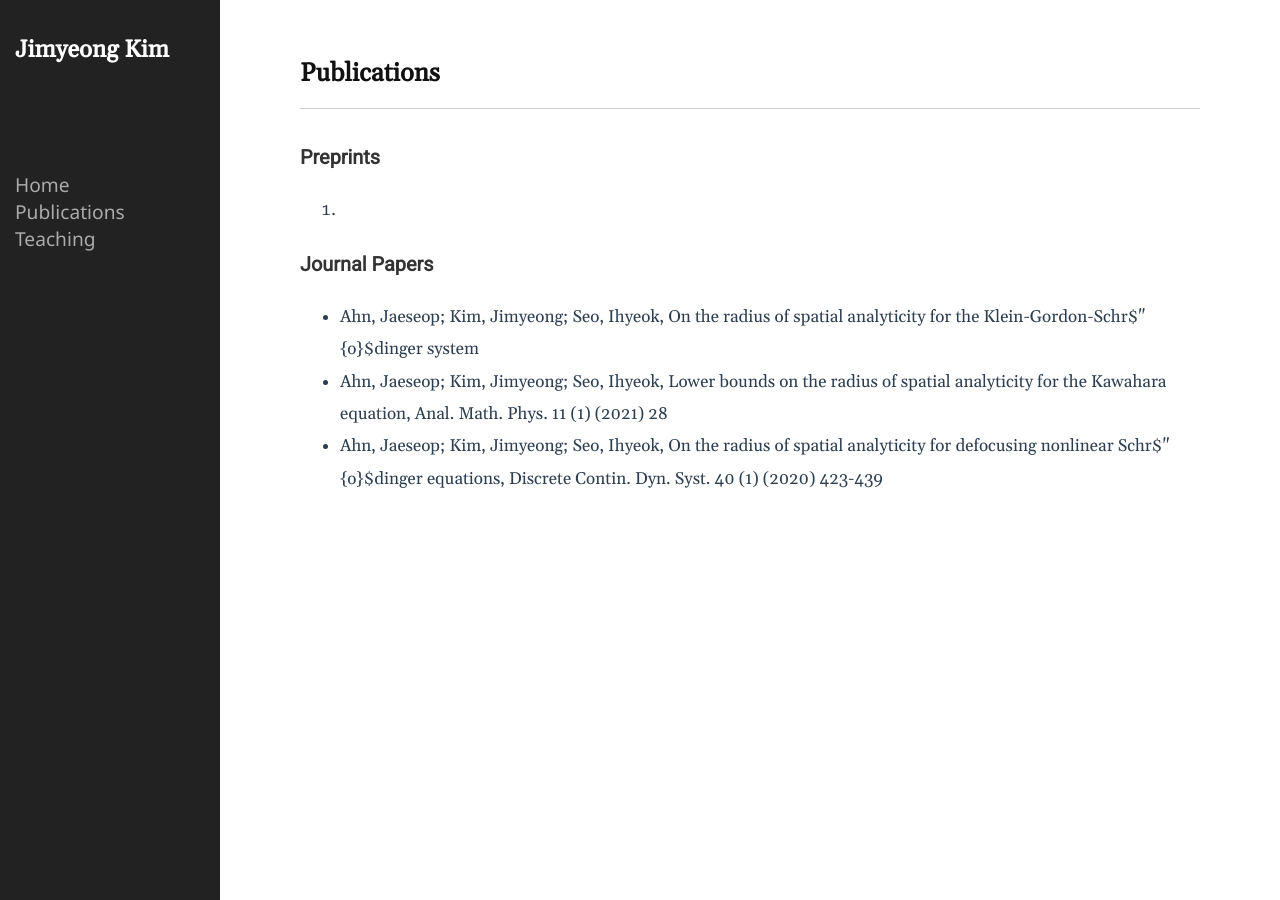
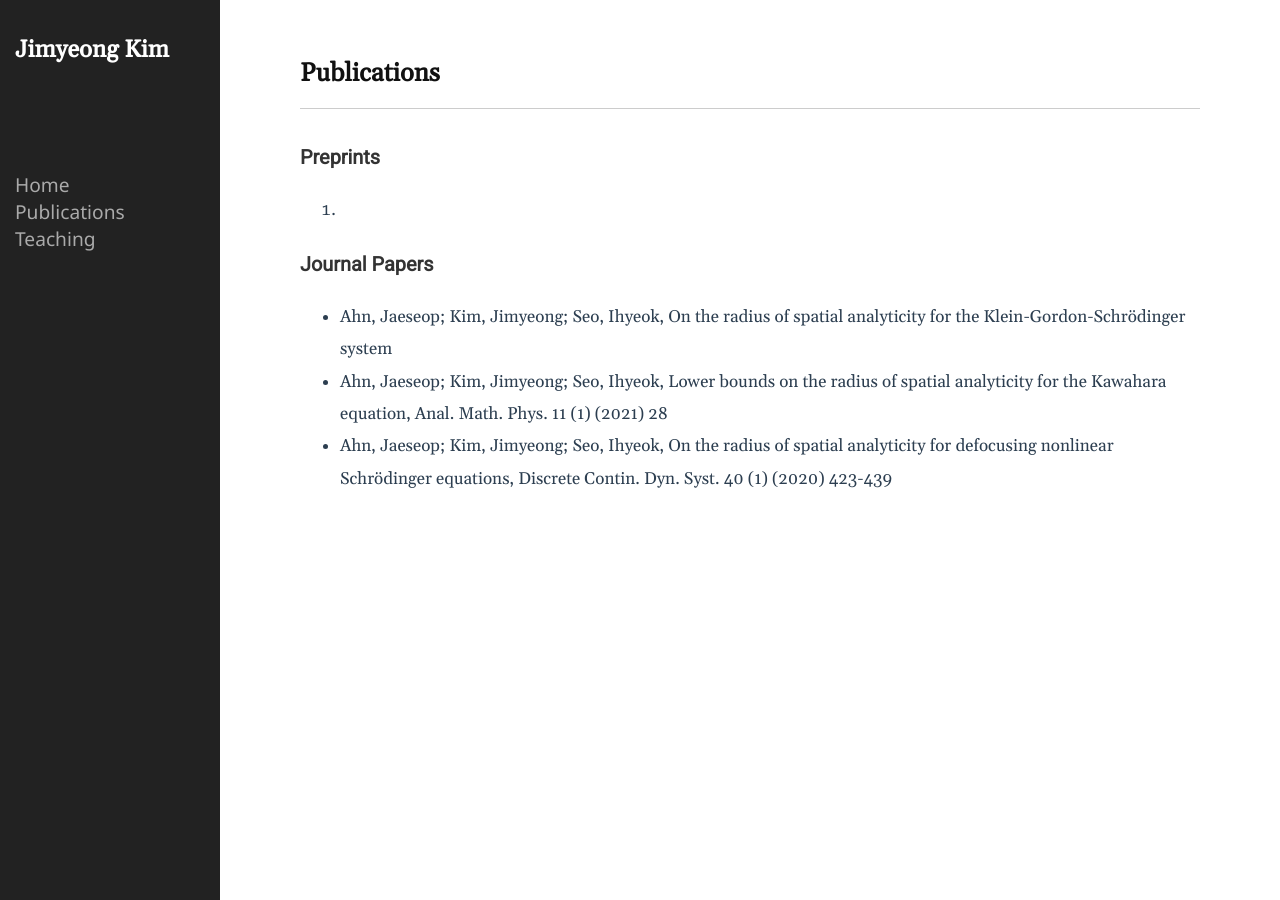
Before and after one commit to kimjimyeong93/kimjimyeong93.github.io, a Jekyll site: the page built from publication.markdown, in a window 1280 px wide. Built offline with Jekyll 4.4.1, drawn with Linux system fonts in a browser that asks for light colours.

Commit message:
Update publication.markdown

```diff
--- a/publication.markdown
+++ b/publication.markdown
@@ -8,6 +8,6 @@ permalink: /publications/
 1.
 
 ### Journal Papers
-- Ahn, Jaeseop; Kim, Jimyeong; Seo, Ihyeok, On the radius of spatial analyticity for the Klein-Gordon-Schr$\"{o}$dinger system
+- Ahn, Jaeseop; Kim, Jimyeong; Seo, Ihyeok, On the radius of spatial analyticity for the Klein-Gordon-Schrödinger system
 - Ahn, Jaeseop; Kim, Jimyeong; Seo, Ihyeok, Lower bounds on the radius of spatial analyticity for the Kawahara equation, Anal. Math. Phys. 11 (1) (2021) 28
-- Ahn, Jaeseop; Kim, Jimyeong; Seo, Ihyeok, On the radius of spatial analyticity for defocusing nonlinear Schr$\"{o}$dinger equations, Discrete Contin. Dyn. Syst. 40 (1) (2020) 423-439
+- Ahn, Jaeseop; Kim, Jimyeong; Seo, Ihyeok, On the radius of spatial analyticity for defocusing nonlinear Schrödinger equations, Discrete Contin. Dyn. Syst. 40 (1) (2020) 423-439
```
